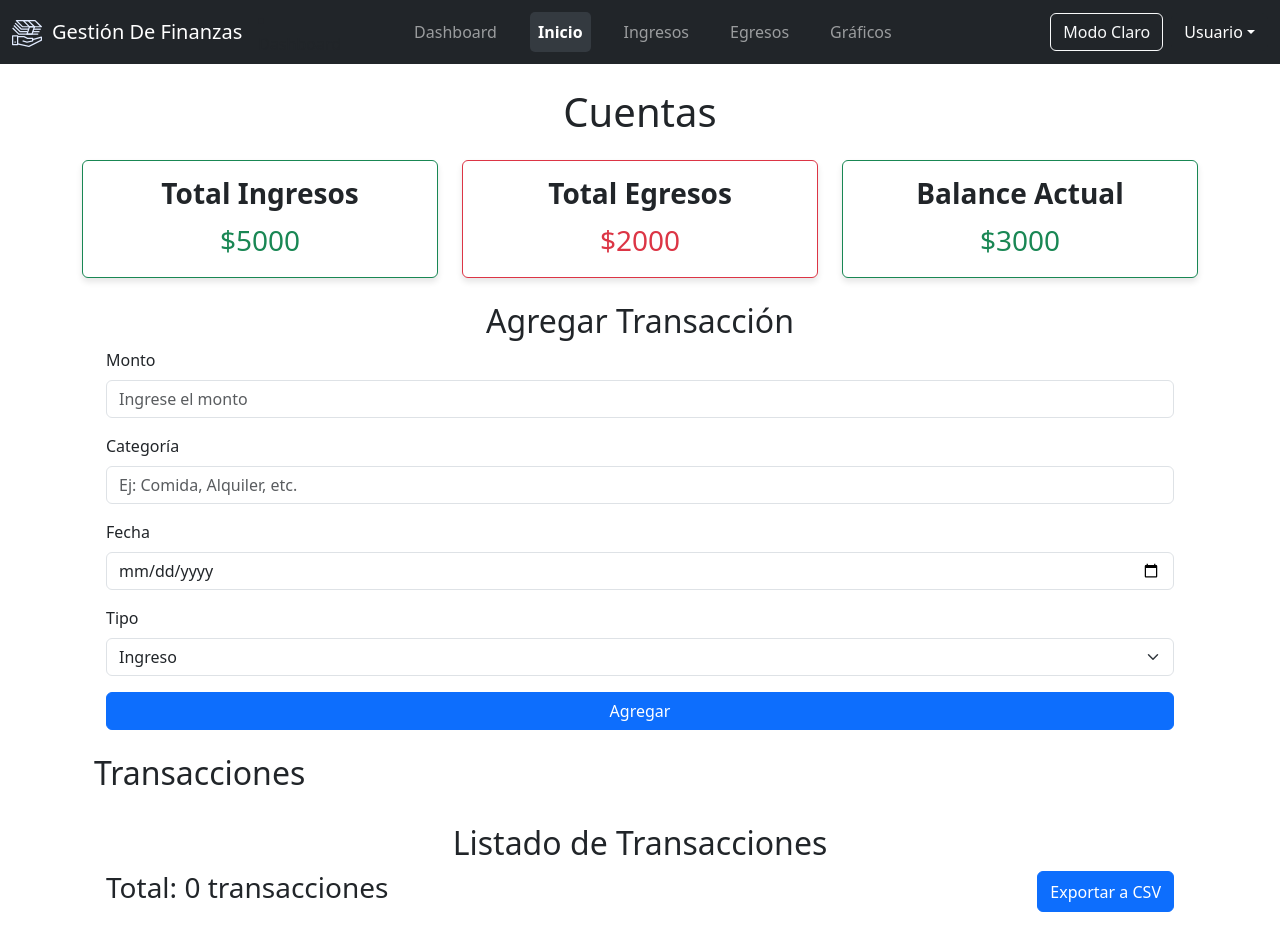
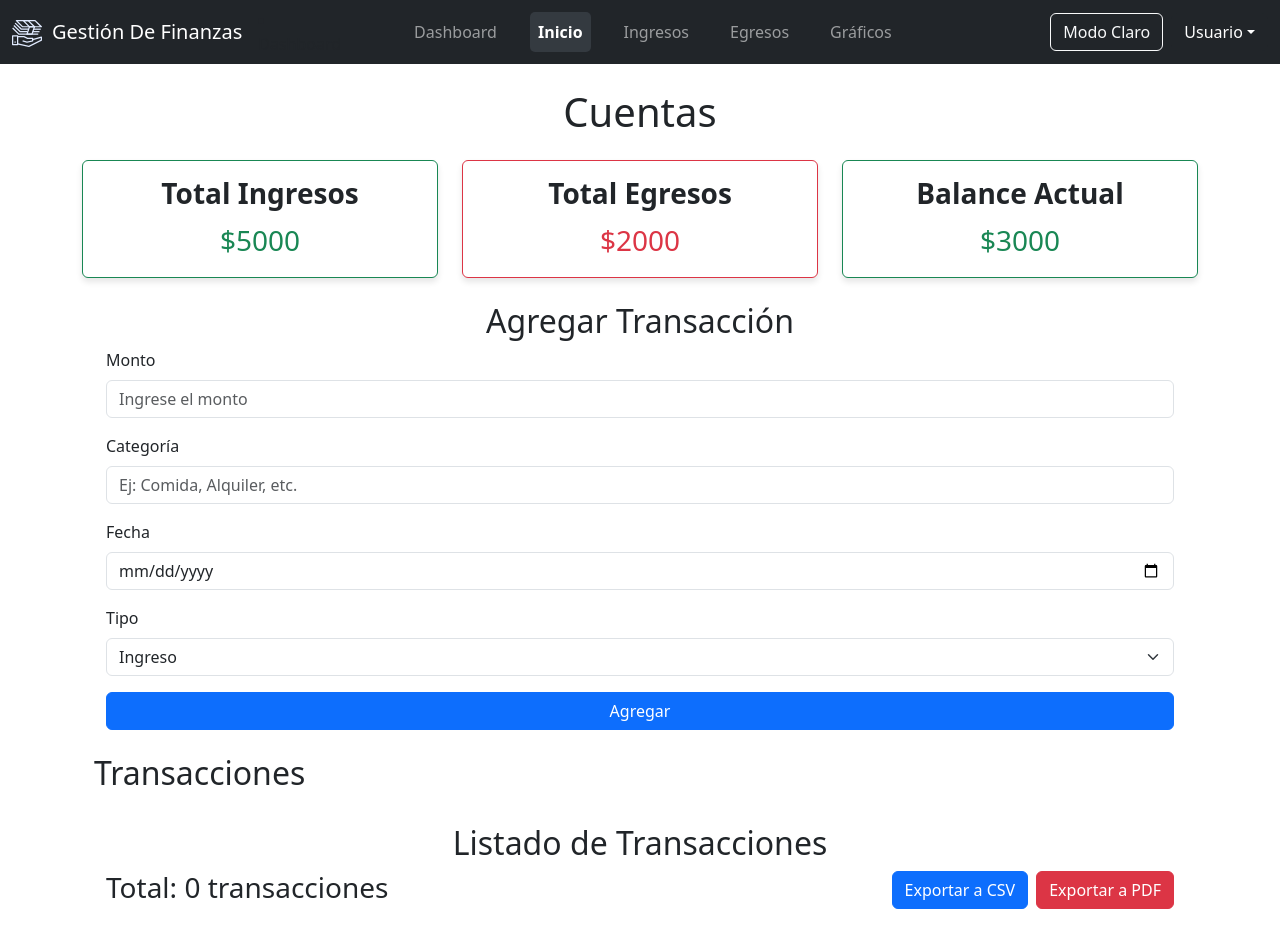
Before and after one commit to WildoFari/Finance-Tracker., a React (Create React App) app: page / in a window 1280 px wide. Shown: the top 927 px of the page. Built offline with nearby package versions, Linux system fonts and the light colour scheme.

Commit message:
Functionality of (Exportar a PDF)

```diff
--- a/package.json
+++ b/package.json
@@ -7,6 +7,8 @@
     "bootstrap": "^5.3.3",
     "chart.js": "^4.4.7",
     "cra-template": "1.2.0",
+    "jspdf": "^2.5.2",
+    "jspdf-autotable": "^3.8.4",
     "react": "^19.0.0",
     "react-chartjs-2": "^5.3.0",
     "react-dom": "^19.0.0",
--- a/src/components/ TransactionTable.js
+++ b/src/components/ TransactionTable.js
@@ -1,5 +1,7 @@
 import React, { useContext } from 'react';
 import { TransactionContext } from '../context/TransactionContext';
+import jsPDF from 'jspdf';
+import 'jspdf-autotable';
 
 const TransactionTable = () => {
     const { transactions } = useContext(TransactionContext);
@@ -27,18 +29,41 @@ const TransactionTable = () => {
         link.click();
         document.body.removeChild(link);
     };
+    const exportToPDF = () => {
+        const doc = new jsPDF();
+
+        doc.text('Listado de Transacciones', 14, 10);
+
+        const tableColumn = ['Fecha', 'Categoría', 'Monto', 'Tipo'];
+        const tableRows = transactions.map((transaction) => [
+            transaction.date,
+            transaction.category,
+            `$${transaction.amount}`,
+            transaction.type,
+        ]);
+
+        doc.autoTable({
+            head: [tableColumn],
+            body: tableRows,
+            startY: 20,
+        });
+
+        doc.save('transacciones.pdf');
+    };
 
     return (
         <div className="container my-4">
             <h2 className="text-center">Listado de Transacciones</h2>
             <div className="d-flex justify-content-between mb-3">
                 <h3>Total: {transactions.length} transacciones</h3>
-                <button
-                    className="btn btn-primary"
-                    onClick={exportToCSV}
-                >
-                    Exportar a CSV
-                </button>
+                <div>
+                    <button className="btn btn-primary me-2" onClick={exportToCSV}>
+                        Exportar a CSV
+                    </button>
+                    <button className="btn btn-danger" onClick={exportToPDF}>
+                        Exportar a PDF
+                    </button>
+                </div>
             </div>
             <div className="table-responsive">
                 <table className="table table-striped table-bordered">
```
Also changed, not shown: 1 other file (tests, documents, lock files or other folders).
